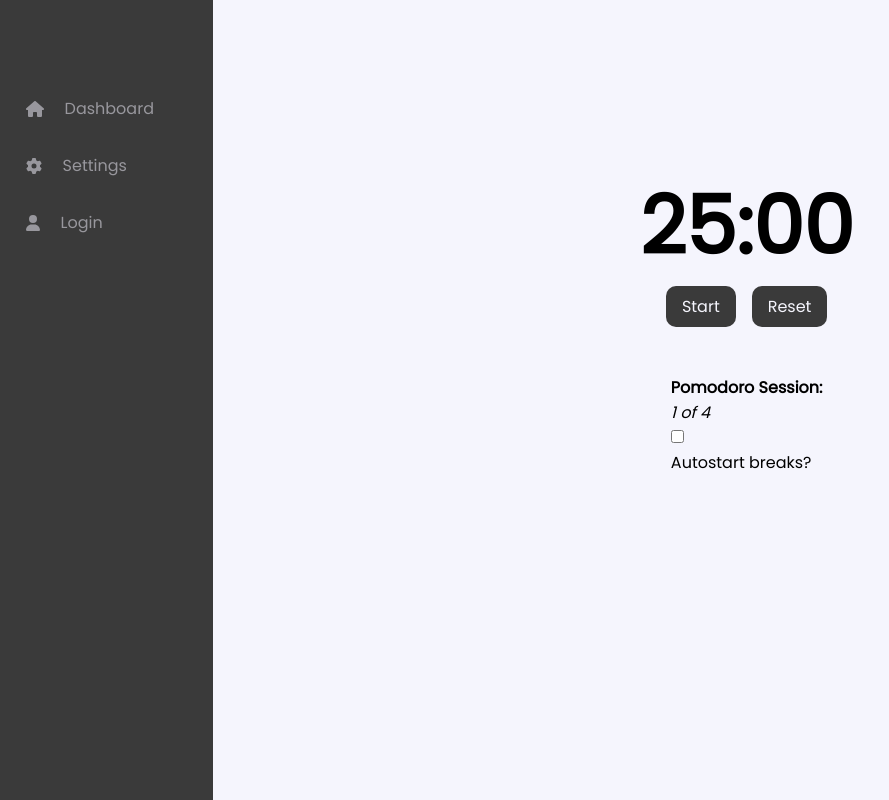
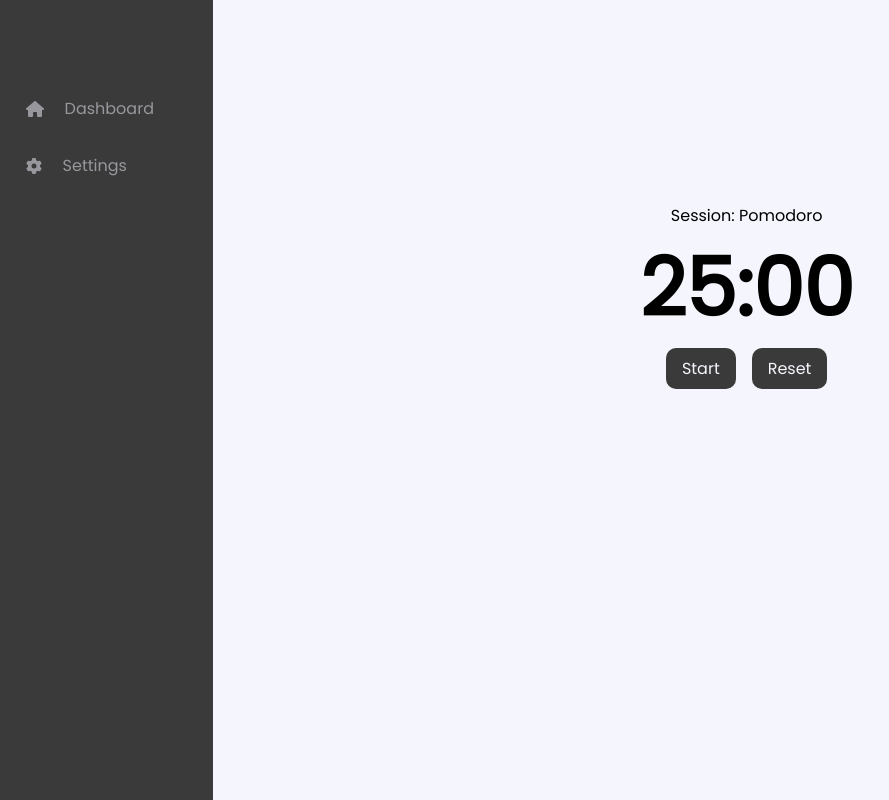
Before and after one commit to joaovitorwitt/saving-time, a React (Vite) app in the folder frontend/: page / in a window 1280 px wide. Shown: the whole page, without its empty margins (0-889 px from the left). Built offline with nearby package versions, Linux system fonts and the light colour scheme.

Commit message:
dont know

```diff
--- a/frontend/src/components/PomodoroCard.jsx
+++ b/frontend/src/components/PomodoroCard.jsx
@@ -25,6 +25,7 @@ export default function PomodoroCard({
 
   useEffect(() => {
     if (seconds <= 0) {
+      console.log("CURRENT TIMER ENDED");
       clearInterval(timerInterval);
       setButtonText("Start");
 
@@ -86,13 +87,15 @@ export default function PomodoroCard({
       }, 1000)
     );
     setIsPomodoroRunning(true);
-    playStartSound();
+    // playStartSound();
+    console.log("TIMER STARTED");
   }
 
   function pauseTimer() {
     clearInterval(timerInterval);
     setIsPomodoroRunning(false);
     playPauseSound();
+    console.log("TIMER PAUSED");
   }
 
   function resetTimer() {
@@ -108,6 +111,7 @@ export default function PomodoroCard({
       setSeconds(parseInt(longBreakTimer) * 60);
     }
     playResetSound();
+    console.log("TIMER RESET");
   }
 
   function formatTime(timeInSeconds) {
@@ -121,6 +125,7 @@ export default function PomodoroCard({
   return (
     <section className="pomodoro-card">
       <div className="container">
+        <p>Session: {currentSession}</p>
         <div className="card-data">
           <h1 className="timer">{formatTime(seconds)}</h1>
           <div className="buttons-wrapper">
@@ -154,15 +159,11 @@ export default function PomodoroCard({
             <div className="current-config-value">
               {formatTime(parseInt(longBreakTimer) * 60)}
             </div>
-          </div> */}
+          </div>
           <div className="current-config-row">
             <div className="current-config-label">Pomodoro Session:</div>
             <div className="current-config-value">{`${pomodoroSessionCount} of ${pomodoroCount}`}</div>
-          </div>
-          <div className="current-config-row">
-            <input type="checkbox" />
-            <p>Autostart breaks?</p>
-          </div>
+  </div> */}
         </div>
       </div>
     </section>
--- a/frontend/src/components/Sidebar.jsx
+++ b/frontend/src/components/Sidebar.jsx
@@ -33,10 +33,10 @@ export default function Sidebar() {
             <p>Settings</p>
           </Link>
 
-          <Link to={"/login"} className="navlink">
+          {/* <Link to={"/login"} className="navlink">
             <FontAwesomeIcon icon={faUser} className="navlink-icon" />
             <p>Login</p>
-          </Link>
+          </Link> */}
 
           {/* <Link to={"/profile"} className="navlink">
             <FontAwesomeIcon icon={faUser} className="navlink-icon" />
```
Also changed, not shown: 1 other file (tests, documents, lock files or other folders).
